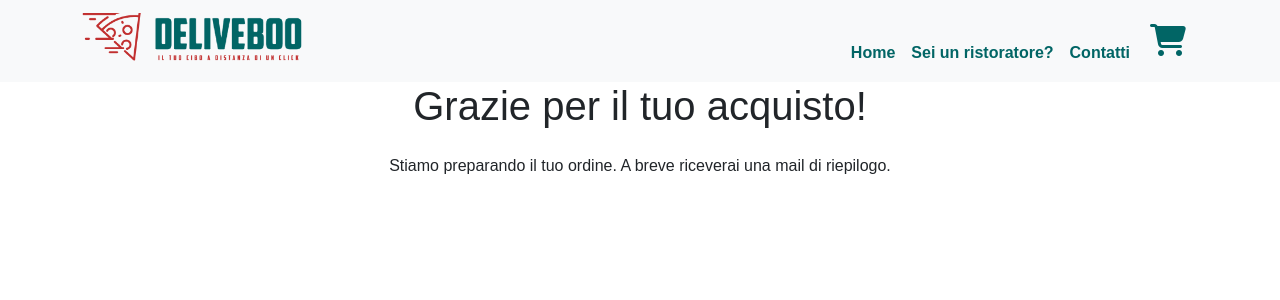
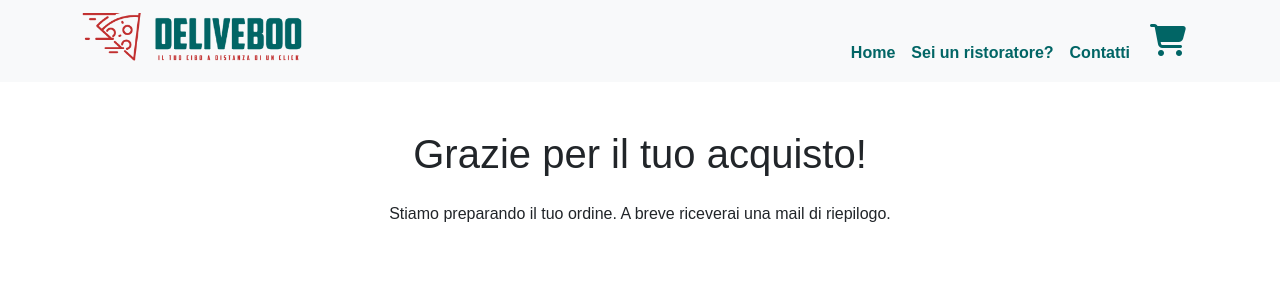
Before and after one commit to jdelavega42/deliveboo-client, a Vue app: page /state in a window 1280 px wide. Shown: the top 300 px of the page. Built offline with nearby package versions, Linux system fonts and the light colour scheme; a web font is replaced by a local one.

Commit message:
fixed padding

```diff
--- a/src/pages/thankYou.vue
+++ b/src/pages/thankYou.vue
@@ -1,6 +1,6 @@
 <template>
-    <div class="container">
-      <div class="row">
+    <div class="container py-5">
+      <div class="row ">
         <div class="col-md-6 offset-md-3 text-center">
           <h1 class="mb-4">Grazie per il tuo acquisto!</h1>
           <p>Stiamo preparando il tuo ordine. A breve riceverai una mail di riepilogo.</p>
```
